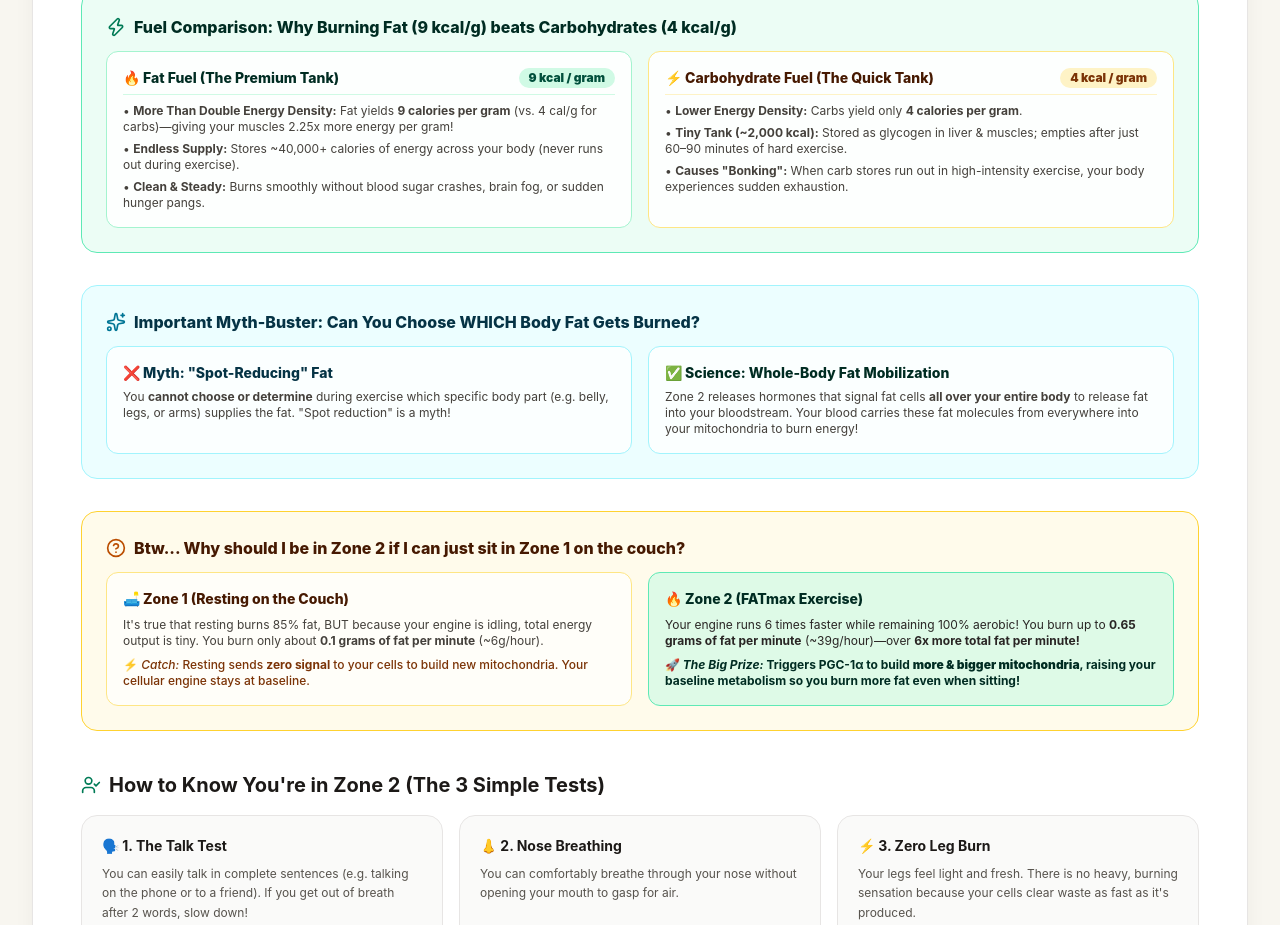
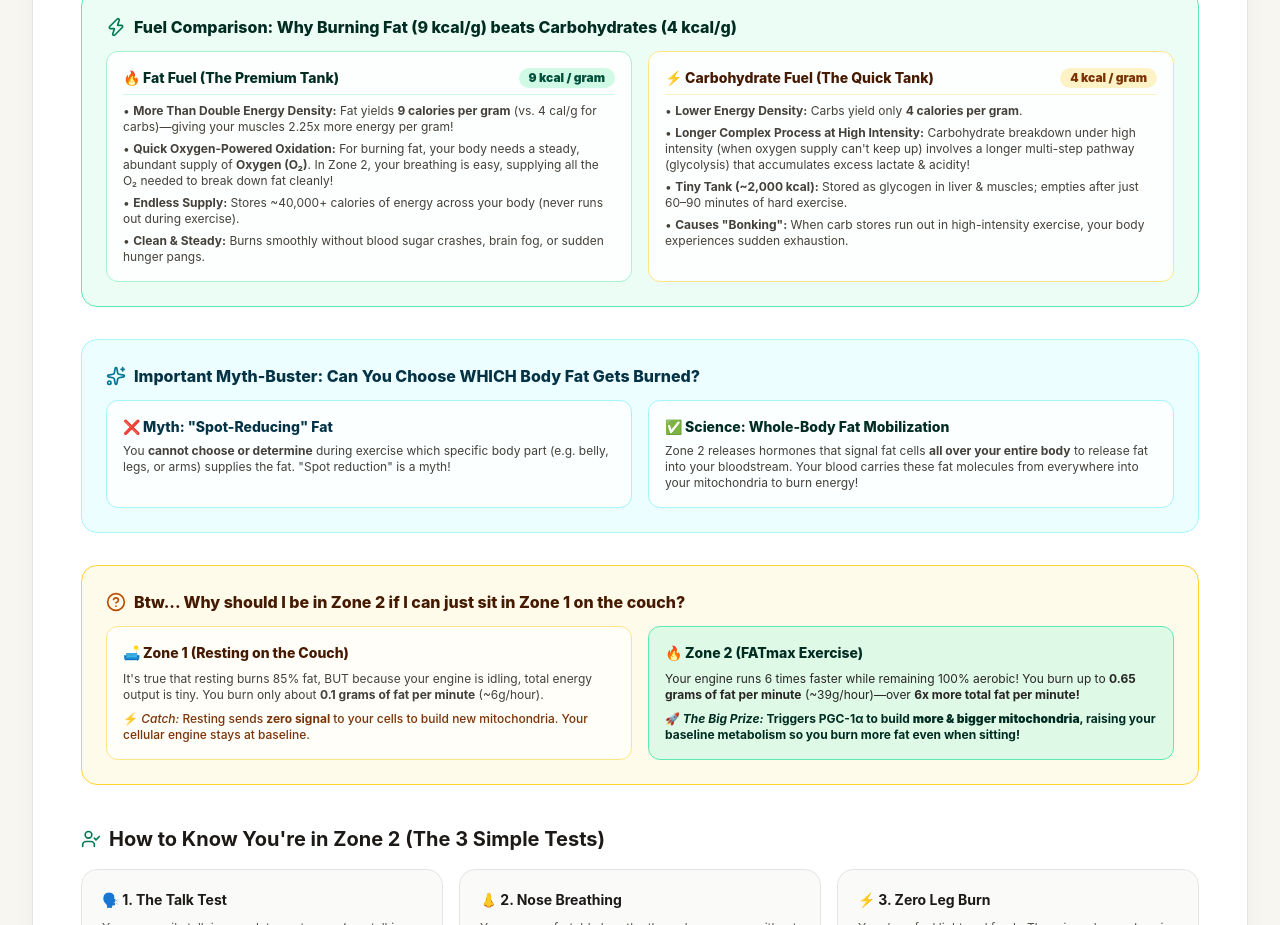
Before and after one commit to ishaypesok/optimus-magazine, a React (Vite) app: page / in a window 1280 px wide. Shown: the part 920-1845 px from the top of the page. Built offline with nearby package versions, Linux system fonts and the light colour scheme.

Commit message:
Add Oxygen quick supply for fat vs long carb pathway details to Page 1

```diff
--- a/src/components/MagazineView.jsx
+++ b/src/components/MagazineView.jsx
@@ -145,6 +145,7 @@ export default function MagazineView({ currentZoneId, setCurrentZoneId, activeAr
                   </div>
                   <ul className="space-y-1.5 text-xs text-stone-700">
                     <li>• <strong>More Than Double Energy Density:</strong> Fat yields <strong>9 calories per gram</strong> (vs. 4 cal/g for carbs)—giving your muscles 2.25x more energy per gram!</li>
+                    <li>• <strong>Quick Oxygen-Powered Oxidation:</strong> For burning fat, your body needs a steady, abundant supply of <strong>Oxygen (O₂)</strong>. In Zone 2, your breathing is easy, supplying all the O₂ needed to break down fat cleanly!</li>
                     <li>• <strong>Endless Supply:</strong> Stores ~40,000+ calories of energy across your body (never runs out during exercise).</li>
                     <li>• <strong>Clean & Steady:</strong> Burns smoothly without blood sugar crashes, brain fog, or sudden hunger pangs.</li>
                   </ul>
@@ -157,6 +158,7 @@ export default function MagazineView({ currentZoneId, setCurrentZoneId, activeAr
                   </div>
                   <ul className="space-y-1.5 text-xs text-stone-700">
                     <li>• <strong>Lower Energy Density:</strong> Carbs yield only <strong>4 calories per gram</strong>.</li>
+                    <li>• <strong>Longer Complex Process at High Intensity:</strong> Carbohydrate breakdown under high intensity (when oxygen supply can't keep up) involves a longer multi-step pathway (glycolysis) that accumulates excess lactate & acidity!</li>
                     <li>• <strong>Tiny Tank (~2,000 kcal):</strong> Stored as glycogen in liver & muscles; empties after just 60–90 minutes of hard exercise.</li>
                     <li>• <strong>Causes "Bonking":</strong> When carb stores run out in high-intensity exercise, your body experiences sudden exhaustion.</li>
                   </ul>
```
Also changed, not shown: 1 other file (tests, documents, lock files or other folders).
